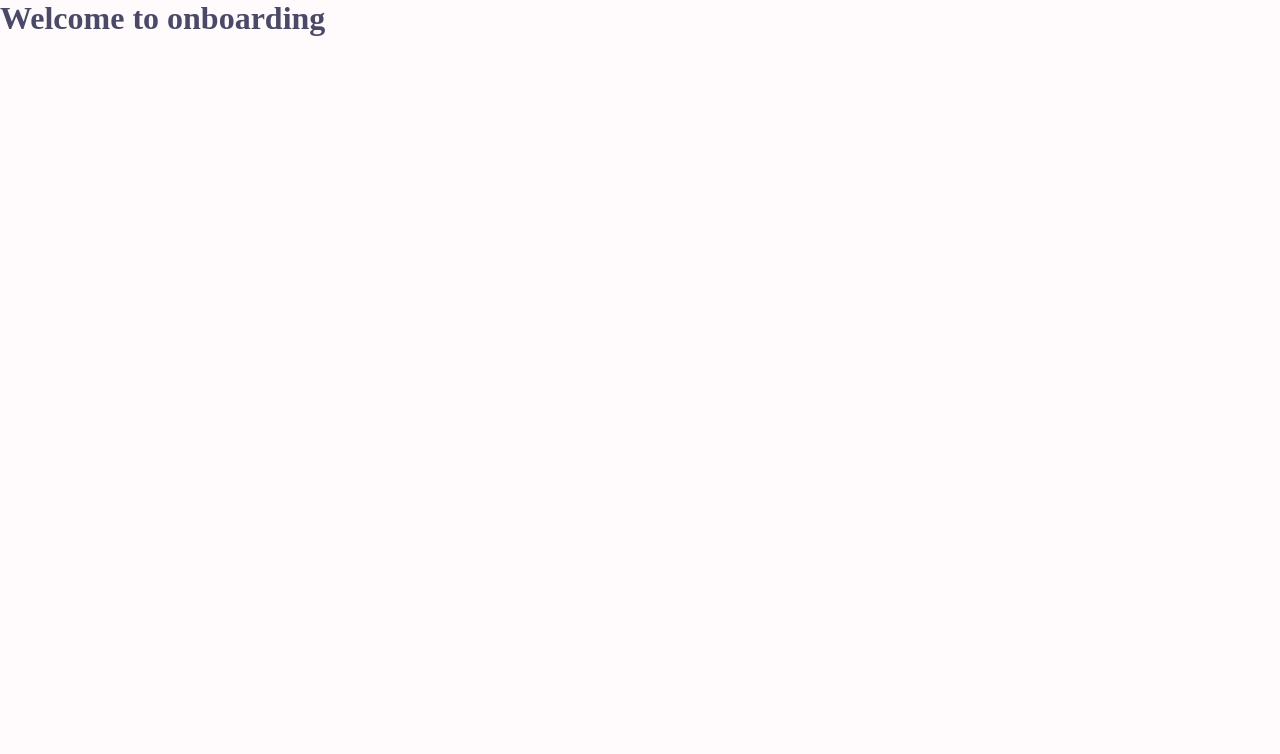
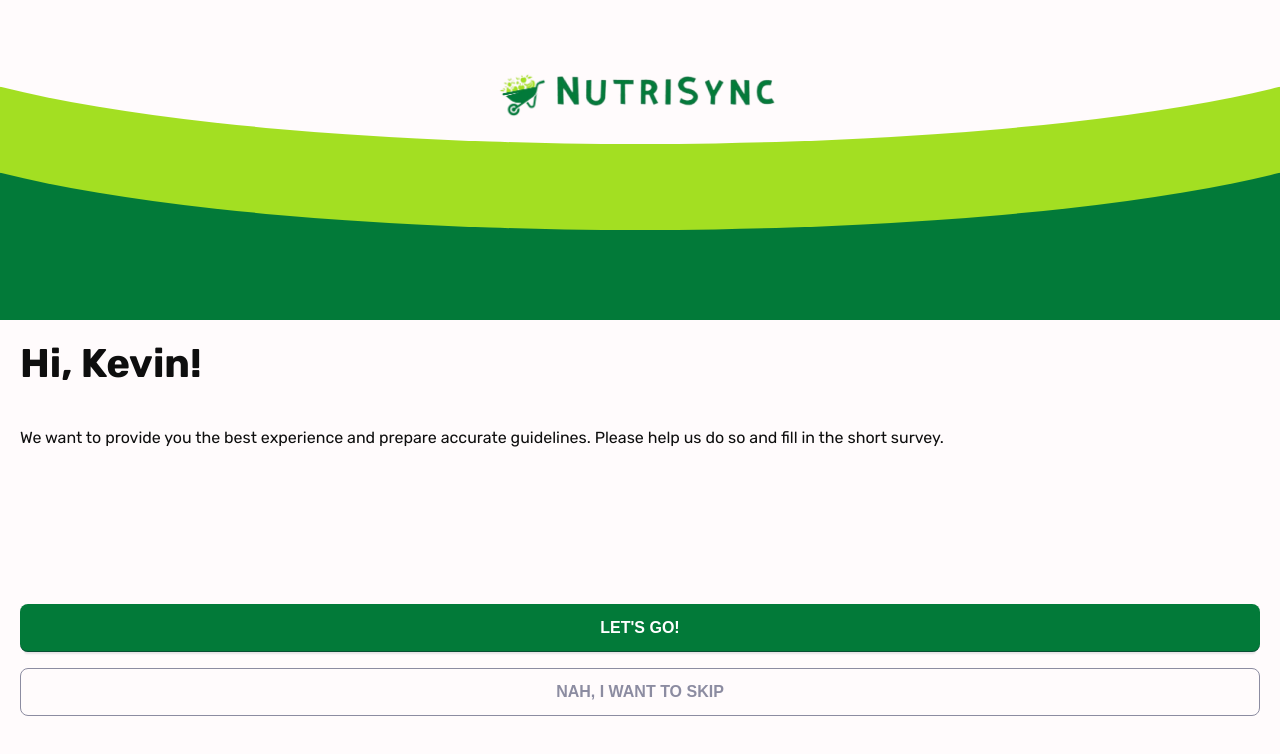
Before and after one commit to nutrisync-wsei/NutriSync, a Next.js app in the folder frontend/: page /onboarding in a window 1280 px wide. Shown: the top 754 px of the page. Built offline with nearby package versions, Linux system fonts and the light colour scheme.

Commit message:
feat: implement onboarding screens

```diff
--- a/frontend/src/app/page.tsx
+++ b/frontend/src/app/page.tsx
@@ -6,7 +6,7 @@ export default function Home() {
   return (
     <Container>
       <Link href="/welcome">Go to auth</Link>
-      <Link href="/onboarding/steps">Go to onboarding steps</Link>
+      <Link href="/onboarding">Go to onboarding</Link>
     </Container>
   );
 }
--- a/frontend/src/contexts/OnboardingStepsContext.tsx
+++ b/frontend/src/contexts/OnboardingStepsContext.tsx
@@ -1,6 +1,7 @@
 "use client";
 import { useUpdateUserProfile } from "@/api/user/hooks";
 import { UserData } from "@/api/user/types";
+import { useRouter } from "next/navigation";
 import {
   createContext,
   Dispatch,
@@ -53,6 +54,7 @@ export const OnboardingStepsProvider = ({
 }: {
   children: ReactNode;
 }) => {
+  const router = useRouter();
   const [currentStepIndex, setCurrentStepIndex] = useState(0);
   const [data, setData] = useState<OnboardingData>();
 
@@ -70,6 +72,9 @@ export const OnboardingStepsProvider = ({
 
   const submitData = () => {
     data && updateUserProfile(data);
+
+    // TODO: redirect on query success, for now query gets an error
+    router.push("/onboarding/completed");
   };
 
   const value = useMemo(
--- a/frontend/src/ui/screens/onboarding/OnboardingScreen.tsx
+++ b/frontend/src/ui/screens/onboarding/OnboardingScreen.tsx
@@ -1,9 +1,78 @@
+"use client";
+import styled from "styled-components";
+import Header from "./components/Header";
+import Text from "@/components/Text";
+import Button from "@/ui/components/controls/Button";
+import { useRouter } from "next/navigation";
+
 const OnboardingScreen = () => {
+  const router = useRouter();
+
   return (
-    <div>
-      <h1>Welcome to onboarding</h1>
-    </div>
+    <Container>
+      <Header />
+      <Content>
+        <Title>Hi, Kevin!</Title>
+        <MainText>
+          We want to provide you the best experience and prepare accurate
+          guidelines. Please help us do so and fill in the short survey.
+        </MainText>
+        <ButtonsContainer>
+          <Button
+            onClick={() => {
+              router.push("/onboarding/steps");
+            }}
+          >
+            Let's go!
+          </Button>
+          <Button
+            variant="tertiary"
+            onClick={() => {
+              router.push("/home");
+            }}
+          >
+            Nah, I want to skip
+          </Button>
+        </ButtonsContainer>
+      </Content>
+    </Container>
   );
 };
 
+const Container = styled.div`
+  display: flex;
+  flex-direction: column;
+  align-items: center;
+  height: 100svh;
+`;
+
+const Content = styled.div`
+  flex: 1;
+  display: flex;
+  flex-direction: column;
+  align-items: flex-start;
+  justify-content: flex-start;
+  width: 100%;
+  gap: 40px;
+  padding: 20px;
+`;
+
+const Title = styled(Text.H2)`
+  color: ${({ theme }) => theme.palette.dark};
+`;
+
+const MainText = styled(Text.Body)`
+  color: ${({ theme }) => theme.palette.dark};
+`;
+
+const ButtonsContainer = styled.div`
+  display: flex;
+  flex-direction: column;
+  justify-content: flex-end;
+  flex: 1;
+  width: 100%;
+  gap: 16px;
+  padding-bottom: 8vh;
+`;
+
 export default OnboardingScreen;
--- a/frontend/src/ui/screens/onboarding/components/Header.tsx
+++ b/frontend/src/ui/screens/onboarding/components/Header.tsx
@@ -1,63 +1,51 @@
+import LogoWithText from "@/ui/components/LogoWithText";
 import styled from "styled-components";
-import Text from "@/components/Text";
-import { Step, useOnboardingSteps } from "@/contexts/OnboardingStepsContext";
-
-type HeaderItem = {
-  title: string;
-  subtitle: string;
-};
-
-const headerTexts: Record<Step, HeaderItem> = {
-  gender: {
-    title: "Gender",
-    subtitle: "Choose your",
-  },
-  age: {
-    title: "Age",
-    subtitle: "Enter your",
-  },
-  weight: {
-    title: "Weight",
-    subtitle: "Enter your",
-  },
-  height: {
-    title: "Height",
-    subtitle: "Enter your",
-  },
-  activityLevel: {
-    title: "Activity Level",
-    subtitle: "Access your",
-  },
-  goal: {
-    title: "Goal",
-    subtitle: "Define your",
-  },
-};
 
 const Header = () => {
-  const { currentStep } = useOnboardingSteps();
-
   return (
     <Container>
-      <Subtitle>{headerTexts[currentStep].subtitle}</Subtitle>
-      <Title>{headerTexts[currentStep].title}</Title>
+      <LimeCircle />
+      <WhiteCircle />
+      <LogoContainer>
+        <LogoWithText width={170} />
+      </LogoContainer>
     </Container>
   );
 };
 
 const Container = styled.div`
-  margin-top: 80px;
+  position: relative;
+  display: flex;
+  flex-direction: column;
+  gap: 16px;
+  width: 100vw;
+  height: 40vh;
+  background-color: ${({ theme }) => theme.palette.primaryDark};
+  padding: 0 20px;
 `;
 
-const Title = styled(Text.H2)`
-  text-align: center;
-  text-transform: uppercase;
-  color: ${({ theme }) => theme.palette.text};
+const LogoContainer = styled.div`
+  position: absolute;
+  top: 40px;
+  left: 50%;
+  transform: translateX(-50%);
 `;
 
-const Subtitle = styled(Text.Subtitle)`
-  text-align: center;
-  color: ${({ theme }) => theme.palette.dark};
+const WhiteCircle = styled.div`
+  position: absolute;
+  width: 120%;
+  height: 80%;
+  left: 50%;
+  transform: translateX(-50%);
+  top: -35%;
+  border-radius: 50%;
+  background-color: ${({ theme }) => theme.palette.light};
+`;
+
+const LimeCircle = styled(WhiteCircle)`
+  width: 120%;
+  top: -8%;
+  background-color: ${({ theme }) => theme.palette.secondary};
 `;
 
 export default Header;
--- /dev/null
+++ b/frontend/src/ui/screens/onboarding/components/steps/Header.tsx
@@ -0,0 +1,63 @@
+import styled from "styled-components";
+import Text from "@/components/Text";
+import { Step, useOnboardingSteps } from "@/contexts/OnboardingStepsContext";
+
+type HeaderItem = {
+  title: string;
+  subtitle: string;
+};
+
+const headerTexts: Record<Step, HeaderItem> = {
+  gender: {
+    title: "Gender",
+    subtitle: "Choose your",
+  },
+  age: {
+    title: "Age",
+    subtitle: "Enter your",
+  },
+  weight: {
+    title: "Weight",
+    subtitle: "Enter your",
+  },
+  height: {
+    title: "Height",
+    subtitle: "Enter your",
+  },
+  activityLevel: {
+    title: "Activity Level",
+    subtitle: "Access your",
+  },
+  goal: {
+    title: "Goal",
+    subtitle: "Define your",
+  },
+};
+
+const Header = () => {
+  const { currentStep } = useOnboardingSteps();
+
+  return (
+    <Container>
+      <Subtitle>{headerTexts[currentStep].subtitle}</Subtitle>
+      <Title>{headerTexts[currentStep].title}</Title>
+    </Container>
+  );
+};
+
+const Container = styled.div`
+  margin-top: 80px;
+`;
+
+const Title = styled(Text.H2)`
+  text-align: center;
+  text-transform: uppercase;
+  color: ${({ theme }) => theme.palette.dark};
+`;
+
+const Subtitle = styled(Text.Subtitle)`
+  text-align: center;
+  color: ${({ theme }) => theme.palette.text};
+`;
+
+export default Header;
```
Also changed, not shown: frontend/src/app/(authorizedContent)/onboarding/completed/page.tsx (added, +7 -0 lines), frontend/src/ui/screens/onboarding/OnboardingCompletedScreen.tsx (added, +125 -0 lines), frontend/src/ui/screens/onboarding/OnboardingStepsScreen.tsx (+5 -4 lines), frontend/src/ui/screens/onboarding/components/steps/Content.tsx (renamed from frontend/src/ui/screens/onboarding/components/Content.tsx, +6 -6 lines).
